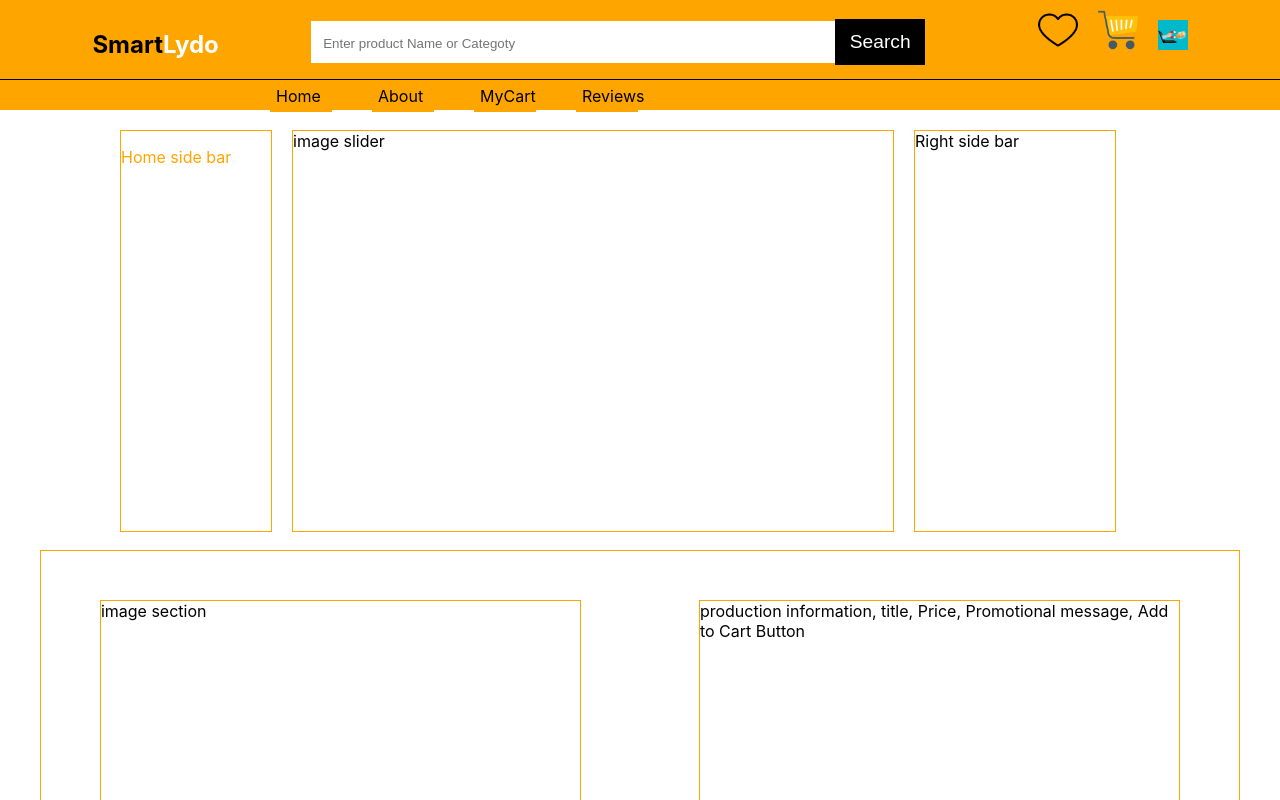
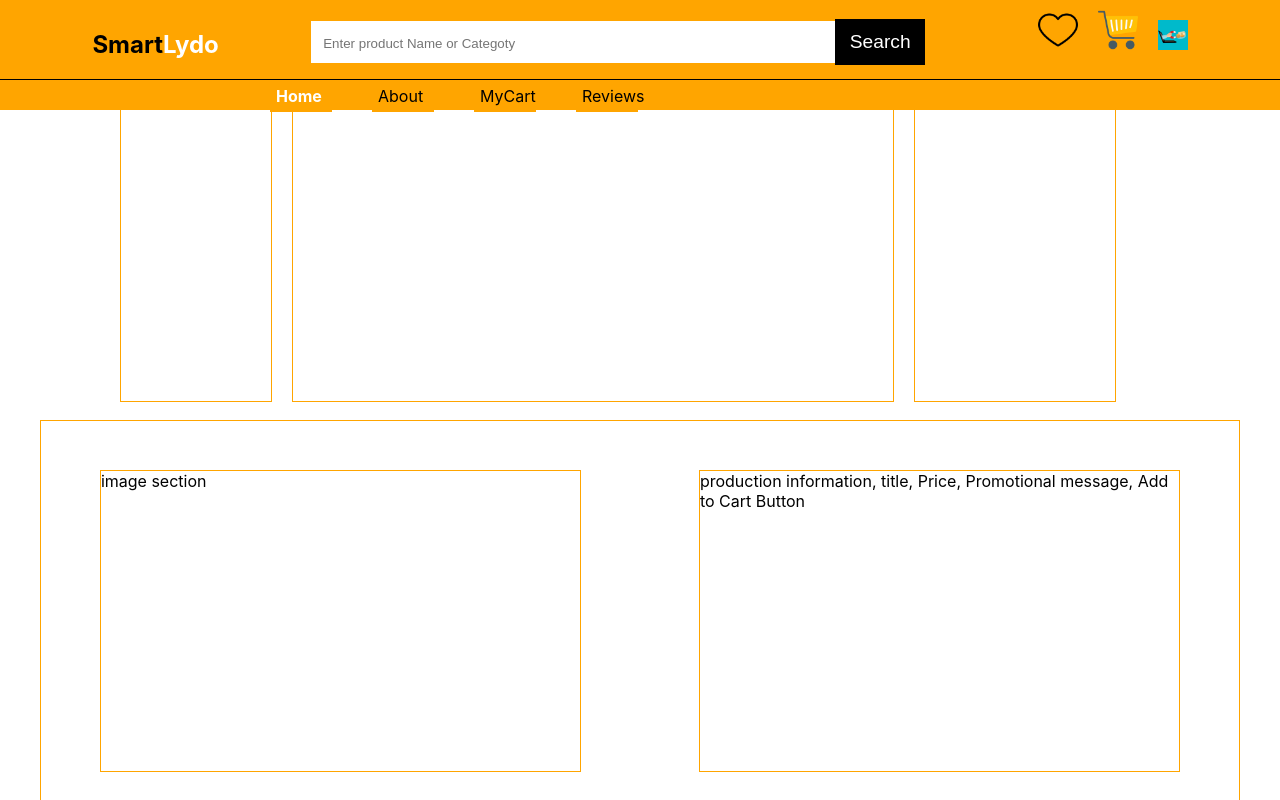
Before and after one commit to Oscarachieng/phase-3-project, a React (Create React App) app: page / in a window 1280 px wide. Shown: the top 800 px of the page. Built offline with nearby package versions, Linux system fonts and the light colour scheme; no server answers.

Commit message:
Adds functionality to thr search bar

```diff
--- a/src/App.js
+++ b/src/App.js
@@ -8,7 +8,8 @@ import { BrowserRouter as Router, Routes, Route } from "react-router-dom";
 import "./App.css";
 import Footer from "./Footer";
 import axios from "axios";
-
+import ProductDetails from "./ProductDetails";
+import ProductList from "./ProductList";
 
 /*
  1. declare product state variables
@@ -17,24 +18,33 @@ import axios from "axios";
 */
 
 function App() {
-
   // Initialize products state variables
   const [products, setProducts] = useState([]);
+  const [isHovering, setIsHovering] = useState(0);
+  const [searchText, setSearchText] = useState("");
+
+ //function to handle
+ const handleSearch = (textInput) => {
+   setSearchText(textInput);
+ }
 
   const productsUrl = "https://fakestoreapi.com/products";
 
   // Fetch data using axios
-  useEffect (() => {
-    axios.get(productsUrl).then( (response) =>{
-      console.log(response.data);
-      setProducts(response.data)
-    }).catch(function (error) {
-      console.error(error);
-    })
-  },[])
+  useEffect(() => {
+    axios
+      .get(productsUrl)
+      .then((response) => {
+        console.log(response.data);
+        setProducts(response.data);
+      })
+      .catch(function (error) {
+        console.error(error);
+      });
+  }, []);
   return (
     <Router>
-      <Header />
+      <Header onSearch = {handleSearch}/>
 
       <Routes>
         <Route path="/about" element={<About />} />
@@ -43,7 +53,21 @@ function App() {
 
         <Route path="/reviews" element={<Reviews />} />
 
-        <Route path="/" element={<Home products = {products} />} />
+        <Route
+          path="/"
+          element={
+            <Home
+              products={products}
+              isHovering={isHovering}
+              setIsHovering={setIsHovering}
+              searchText = {searchText}
+            />
+          }
+        >
+          <Route path="/productlist" element={<ProductList />}>
+            <Route path=":id" element={<ProductDetails />} />
+          </Route>
+        </Route>
       </Routes>
       <Footer />
     </Router>
--- a/src/Header.js
+++ b/src/Header.js
@@ -5,7 +5,7 @@ import Cart from "./images/Cart.png";
 import Like from "./images/Like.png";
 import Ec2 from  "./images/Ec2.png"
 
-const Header = () => {
+const Header = ({ onSearch }) => {
   return (
     <div className="header">
       <div className="upper-section">
@@ -14,7 +14,7 @@ const Header = () => {
           Smart<span>Lydo</span>
         </h2>
         <div>
-          <SearchBar />
+          <SearchBar onSearch = {onSearch} />
         </div>
         <div className="image-container">
           <img
--- a/src/Home.js
+++ b/src/Home.js
@@ -1,8 +1,12 @@
 import React from "react";
+
 import ProductList from "./ProductList";
 import ProductDetails from "./ProductDetails";
 
-const Home = ( {products}) => {
+const Home = ( { products, isHovering,setIsHovering, searchText }) => {
+
+
+
   return (
     <div>
       <div
@@ -59,8 +63,8 @@ const Home = ( {products}) => {
       </div>
 
     </div>
-    <ProductDetails products = {products}/>
-    <ProductList products = {products} />
+    <ProductDetails products = {products}  isHovering = {isHovering} />
+    <ProductList setIsHovering = {setIsHovering} products = {products} isHovering = {isHovering} searchText= {searchText}/>
     </div>
   );
 };
--- a/src/NavBar.js
+++ b/src/NavBar.js
@@ -1,31 +1,38 @@
 import React from "react";
 import { NavLink } from "react-router-dom";
 
-const linkStyles = {
-  display: "inline-block",
-  width: "50px",
-  padding: "6px",
-  margin: "0 20px 6px",
-  background: "orange",
-  textDecoration: "none",
-  color: "Black",
-};
+// const linkStyles = {
+//   display: "inline-block",
+//   width: "50px",
+//   padding: "6px",
+//   margin: "0 20px 6px",
+//   background: "orange",
+//   textDecoration: "none",
+//   color: "Black",
+// };
+// condtitionally style the active Link
+const isActiveLink = ({ isActive }) => {
+  return {
+     fontWeight : isActive ? "bold" : "normal",
+     color: isActive ? "white" : "black",
+  }
+}
 
 const NavBar = () => {
   return (
     <nav className="navigation-buttons">
-      <NavLink exact to="/" style={linkStyles}>
+      <NavLink exact to="/"  style= {isActiveLink}>
         Home
       </NavLink>
 
-      <NavLink to="/about" style={linkStyles}>
+      <NavLink to="/about" style={isActiveLink}>
         About
       </NavLink>
 
-      <NavLink to="/mycart" style={linkStyles}>
+      <NavLink to="/mycart" style={isActiveLink}>
         MyCart
       </NavLink>
-      <NavLink to="/reviews" style={linkStyles}>
+      <NavLink to="/reviews" style={isActiveLink}>
         Reviews
       </NavLink>
     </nav>
--- a/src/ProductDetails.js
+++ b/src/ProductDetails.js
@@ -1,6 +1,9 @@
 import React from "react";
 
 const ProductDetails = () => {
+
+  // const param = useParam();
+  // const id = param.id;
   return (
     <section
       style={{
--- a/src/ProductList.js
+++ b/src/ProductList.js
@@ -1,8 +1,16 @@
 import React from "react";
-import { Link } from "react-router-dom";
+import { Link , Outlet} from "react-router-dom";
 
-const ProductList = ({ products }) => {
+const ProductList = ({ products, searchText,  isHovering, setIsHovering }) => {
+
+  // Filtering the product to display
+  const productsToDisplay = products.filter((product) => {
+    if (searchText === "") return true;
+    return product.title.toLowerCase().includes(searchText.toLowerCase())
+  })
   return (
+    <>
+    <Outlet />
     <div
       style={{
         minHeight: "400px",
@@ -16,18 +24,22 @@ const ProductList = ({ products }) => {
         justifyContent: "space-around",
       }}
     >
-      {products.map((product) => {
+      {productsToDisplay.map((product) => {
+
+        const { id, image, title, price, rating } = product
         return (
           <div
             style={{
               width: "250px",
               backgroundColor: "aliceblue",
-              marginTop: "10px",
+              marginTop: "30px",
               textAlign: "center",
+
             }}
+            key = {id}
           >
             <img
-              src={product.image}
+              src={image}
               alt="Product"
               style={{ width: "200px", maxHeight: "150px" }}
             />
@@ -38,21 +50,35 @@ const ProductList = ({ products }) => {
                 marginBottom: "0px",
               }}
             >
-              {product.title}
+              {title}
             </h4>
             <div style={{ display: "flex" }}>
               <h5
                 style={{ width: "250px", fontSize: "medium", color: "orange" }}
-              >{`Price : ${product.price}`}</h5>
+              >{`Price : ${price}`}</h5>
               <h5
                 style={{ width: "250px", fontSize: "medium", color: "orange" }}
-              >{`Rating : ${product.rating.rate}`}</h5>
+              >{`Rating : ${rating.rate}`}</h5>
             </div>
-            <Link to={`/home/${product.id}`}>Product Details</Link>
+            <div style={{ display: "flex", justifyContent: "space-around" }}>
+              <Link to={`/productlist/${id}`}>More Details</Link>
+              <button
+                style={{
+                  borderColor: "transparent",
+                  color: isHovering === product.id ? "orangered" : "white",
+                  backgroundColor: isHovering===product.id ? "white" : "orange",
+                }}
+                onMouseEnter={(()=> setIsHovering(product.id))}
+                onMouseLeave={(() => setIsHovering(0))}
+              >
+                Add To Cart
+              </button>
+            </div>
           </div>
         );
       })}
     </div>
+    </>
   );
 };
 
--- a/src/index.css
+++ b/src/index.css
@@ -20,6 +20,7 @@ code {
   height: 110px;
   background-color: orange;
   margin-bottom: 20px ;
+  position: fixed;
 }
 
 .header .upper-section {
@@ -57,6 +58,17 @@ code {
   background-color: white;
   margin-left: 5px;
 }
+nav a {
+
+  display: inline-block;
+  width: 50px;
+  padding: 6px;
+  margin: 0 20px 6px;
+  background-color: orange;
+  text-decoration: none;
+  color: Black;
+}
+
 .lydo span {
   color: white;
 }
--- a/src/searchBar.js
+++ b/src/searchBar.js
@@ -1,15 +1,30 @@
 import React from "react";
 
-const SearchBar = () => {
+const SearchBar = ({ onSearch }) => {
+
+  //function to handle onchange event
+  const handleSearchChange= (e) => {
+     onSearch(e.target.value);
+  };
+
+  // function to Click event on search button
+
+  // const handleSearchClick = (e) => {
+  //   e.preventDefault();
+  //   onSearch(e.target.value)
+  // }
   return (
     <React.Fragment >
+      <form >
       <input
         type="text"
         name="search-input"
         className="search"
+        onChange={handleSearchChange}
         placeholder="Enter product Name or Categoty"
       />
-      <button id="search-button">Search</button>
+      <button type ="submit"  id="search-button" >Search</button>
+      </form>
     </React.Fragment>
   );
 };
```
